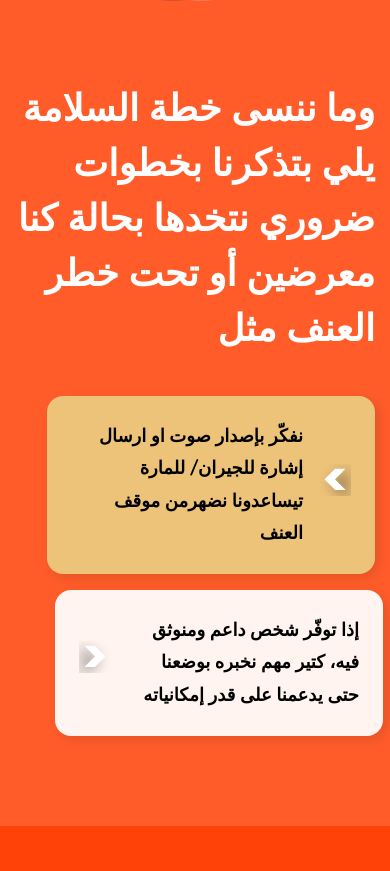
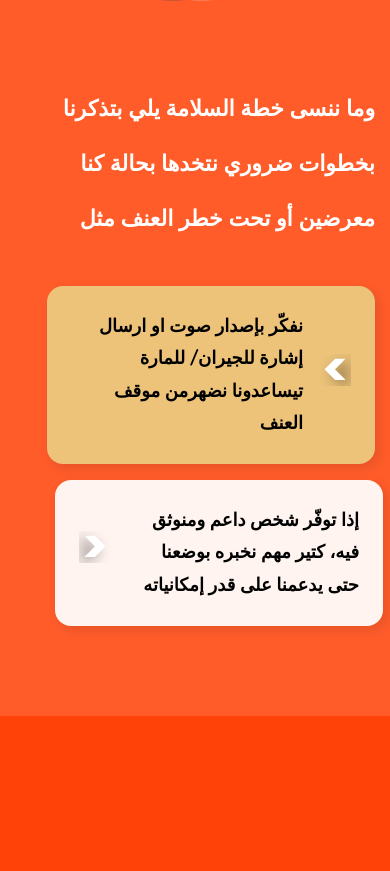
Before and after one commit to AmelOrg/16DaysOfActivism, a plain HTML site: page index.html in a window 390 px wide. Shown: the part 1386-2257 px from the top of the page. Drawn offline with nearby package versions, Linux system fonts and the light colour scheme; some packages are replaced by stand-ins of ours.

Commit message:
Add files via upload

```diff
--- a/css/responsive.css
+++ b/css/responsive.css
@@ -83,7 +83,7 @@
         text-align: center;
     }
     .titlepage h2 {
-        font-size: 37px;
+        /* font-size: 37px; */
     }
     .images_box {
         padding-top: 20px;
```
